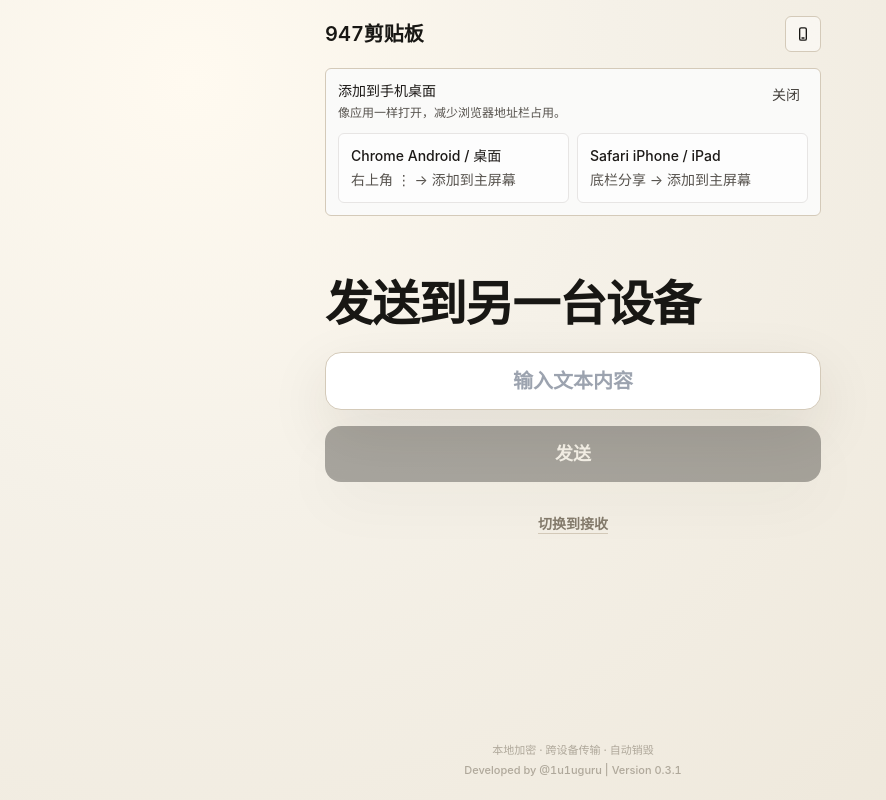
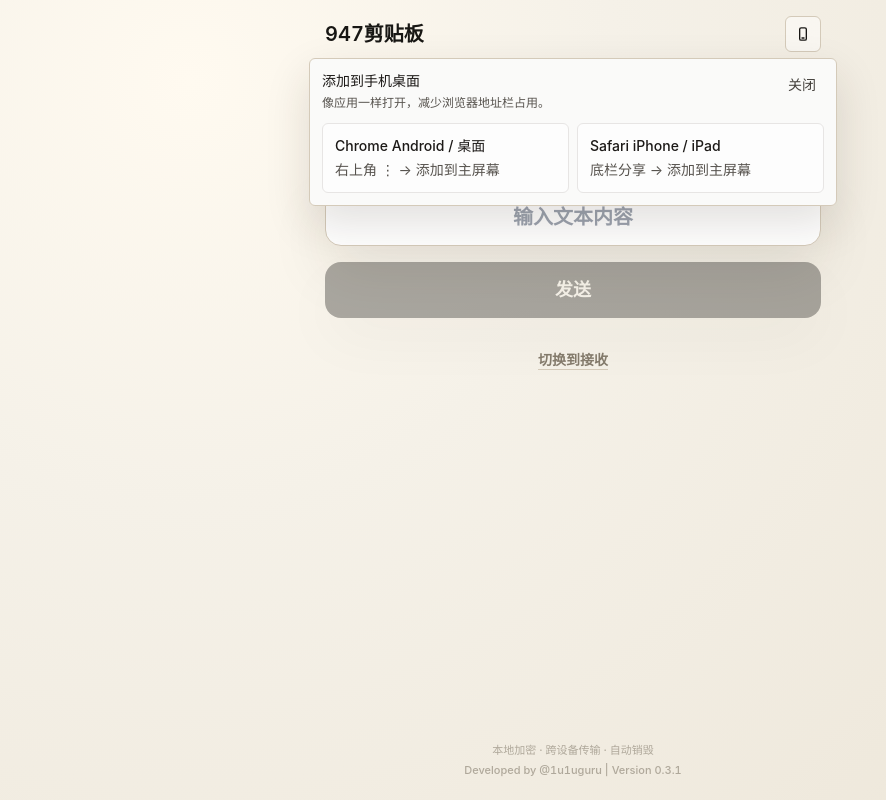
Before and after one commit to vectorjinlin/clipboard-h5, a website: page public/index.html in a window 1280 px wide. Both pictures are taken after a click on the button "添加到桌面". Shown: the whole page, without its empty margins (67-953 px from the left). Drawn offline with nearby package versions, Linux system fonts and the light colour scheme.

Commit message:
Make home screen help overlay fixed

```diff
--- a/public/index.html
+++ b/public/index.html
@@ -43,7 +43,7 @@
       </button>
     </header>
 
-    <section id="home-help" class="mt-4 hidden grid gap-3 rounded-md border border-[#d4cab9] bg-stone-50 px-3 py-3 text-sm text-stone-700">
+    <section id="home-help" class="fixed left-4 right-4 top-[calc(env(safe-area-inset-top)+58px)] z-50 mx-auto hidden max-w-[528px] grid gap-3 rounded-md border border-[#d4cab9] bg-stone-50 px-3 py-3 text-sm text-stone-700 shadow-[0_18px_45px_rgba(49,37,20,0.14)]">
       <div class="flex items-start justify-between gap-3">
         <div class="min-w-0">
           <p class="font-medium text-stone-900">添加到手机桌面</p>
```
